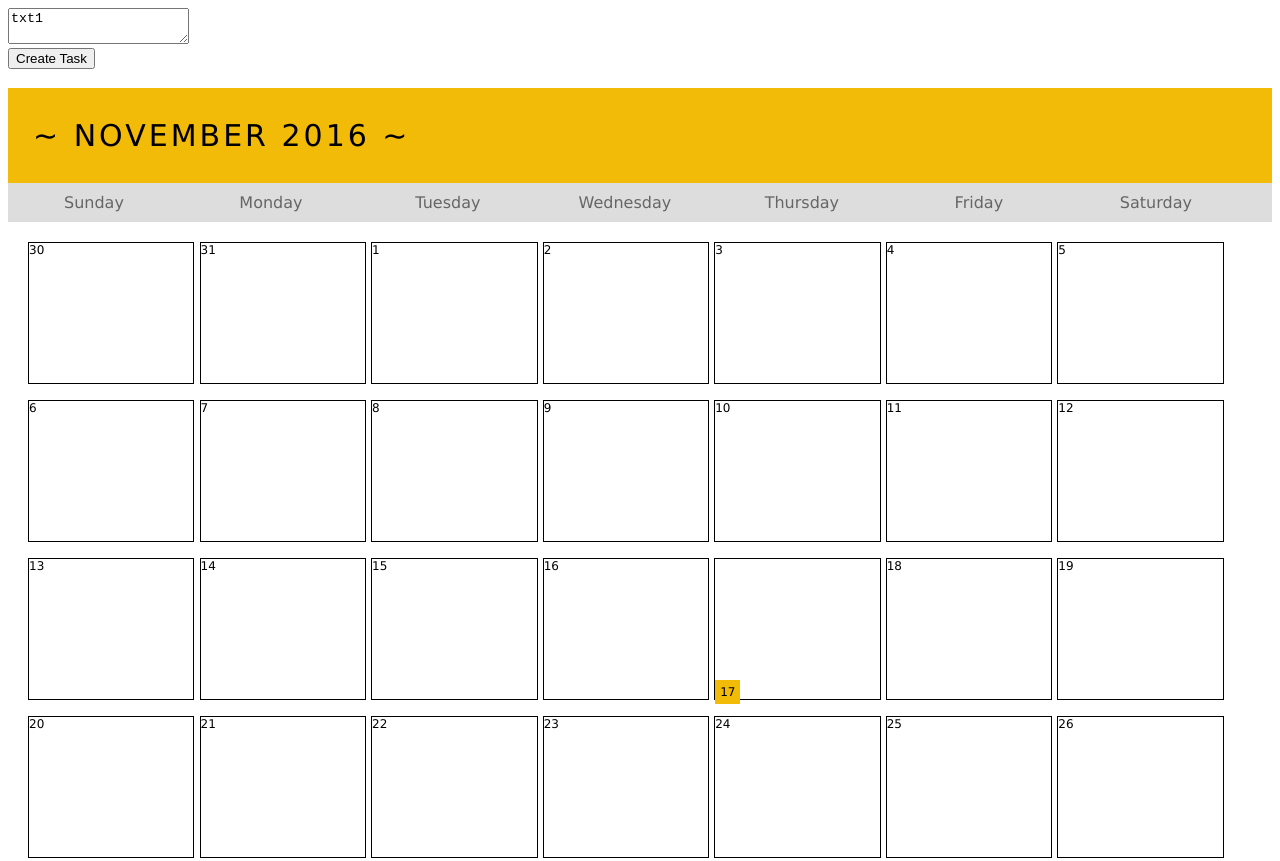
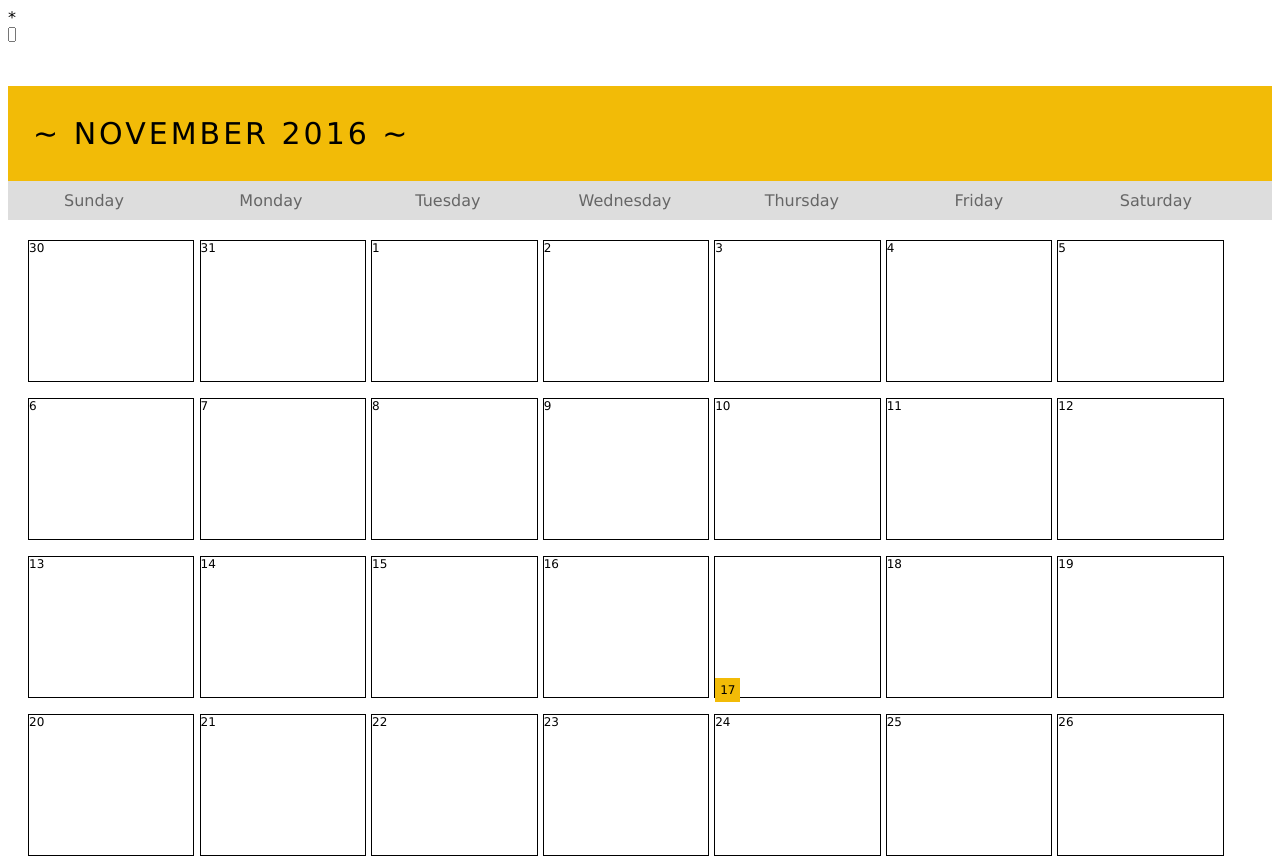
Before and after one commit to xoduchess/virplan, a plain HTML site: page UIproj/public_html/index.html in a window 1280 px wide. Shown: the top 861 px of the page. Drawn offline with nearby package versions, Linux system fonts and the light colour scheme.

Commit message:
Task Draggable on Calendar, No text

```diff
--- a/UIproj/public_html/index.html
+++ b/UIproj/public_html/index.html
@@ -10,10 +10,26 @@ and open the template in the editor.
         <meta charset="UTF-8">
         <meta name="viewport" content="width=device-width, initial-scale=1.0">
         <link rel="stylesheet" type="text/css" href="cal.css">
+        <!--<script src="jquery-3.1.1.min.js"></script>
+        <script src="https://code.jquery.com/jquery-2.1.3.min.js"></script>-->
+        <script src="https://code.jquery.com/jquery-1.12.4.js"></script>
+        <script src="https://code.jquery.com/ui/1.12.1/jquery-ui.js"></script>
     </head>
     <body>
-        <div id='parent'>
-    <!--Add Task area-->
+        <!--<div id="container" class="ui-widget-content">-->
+<span id="draggable">*
+<input type="text" id="resizable" class="ui-state-active" value="This is input box">
+
+        <script type="text/javascript" language="javascript">
+     $(function() {
+     $( "#resizable" ).resizable({containment: "#container"});
+     $( "#draggable" ).draggable({containment: "#container"});
+});
+            </script>
+          </span>
+<!--</div> -->
+        <!--<div id='parent'>
+    <!--Add Task area
     <textarea>txt1</textarea>
     <script type="text/javascript">
         document.addEventListener("click", createTask);
```
